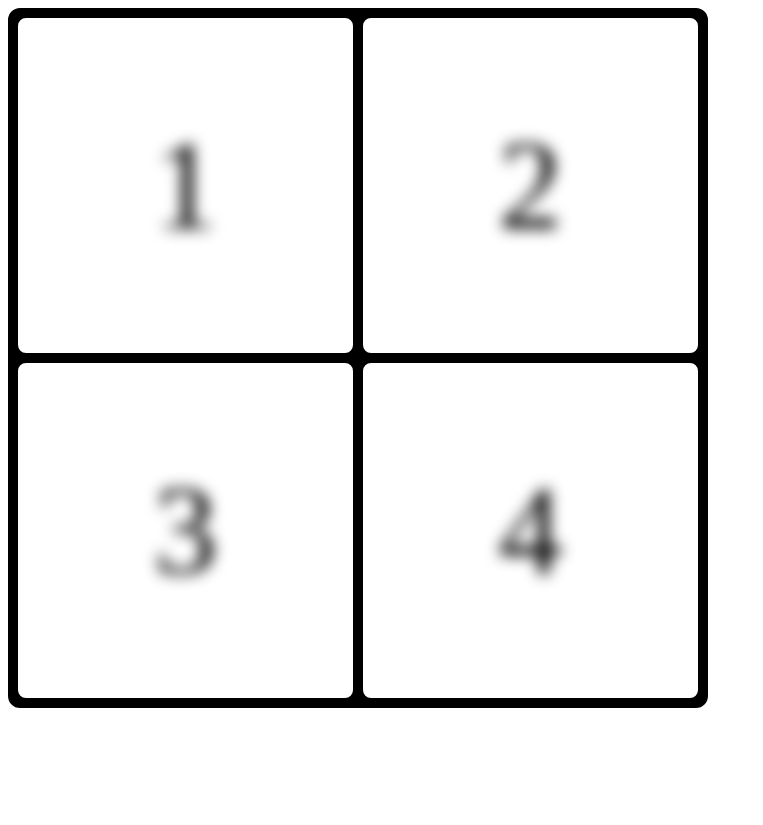
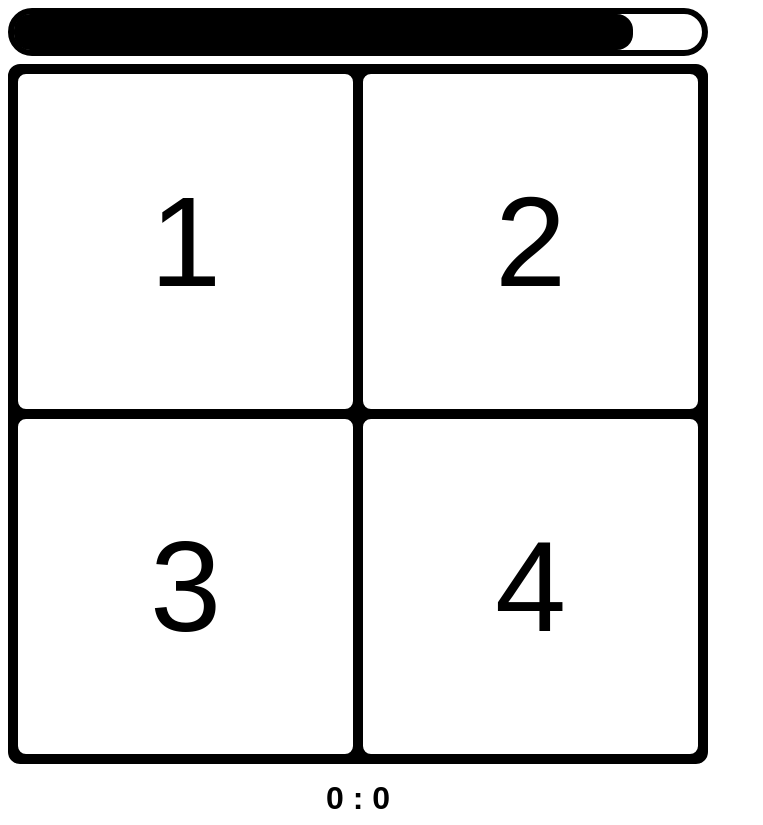
Before and after one commit to ethanjurman/memorize, a plain HTML site: page index.html in a window 1280 px wide. Both pictures are taken after a click on the button "MODE 1". Shown: the whole page, without its empty margins (0-763 px from the left). Before the commit the page ends 800 px from the top, so only its background shows below. Drawn offline with Linux system fonts and the light colour scheme.

Commit message:
done? just need polish

```diff
--- a/css/main.css
+++ b/css/main.css
@@ -1,3 +1,7 @@
+html * {
+  font-family: sans-serif;
+}
+
 table, td {
   border: 4px solid black;
   border-radius: 12px;
@@ -7,15 +11,22 @@ td {
   background: white;
   text-align: center;
   font-size: 128px;
-  color: rgba(0,0,0,0);
-  text-shadow: 0px 0px 15px black;
-  -webkit-transition: text-shadow 0.1s, background 0.1s; /* webkit */
-  transition: text-shadow 0.1s, background 0.1s;
+  cursor: pointer;
+  -webkit-transition: font-size 0.1s, background 0.1s; /* webkit */
+  transition: font-size 0.1s, background 0.1s;
+
+  /* prevent highlight */
+  -webkit-touch-callout: none;
+  -webkit-user-select: none;
+  -khtml-user-select: none;
+  -moz-user-select: none;
+  -ms-user-select: none;
+  user-select: none;
 }
 
 td:active {
   background: lightblue;
-  text-shadow: 0px 0px 0px black;
+  font-size: 150px;
 }
 
 table {
@@ -25,3 +36,49 @@ table {
   max-height: 700px;
   background: black;
 }
+
+button {
+  display: block;
+  margin: 1em auto;
+  font-size: 3em;
+  border: 0.2em solid black;
+  font-weight: bold;
+  border-radius: 2em;
+  padding: 0.5em;
+  background: lightgray;
+  color: gray;
+  cursor: pointer;
+  background: white;
+}
+
+button:hover {
+  color: black;
+}
+
+.timer {
+  width: 100%;
+  max-width: 700px;
+  height: 3em;
+  border: 6px solid black;
+  border-radius: 2em;
+  box-sizing: border-box;
+  margin-bottom: 0.5em;
+}
+
+.timer > span {
+  background: black;
+  height: 100%;
+  width: 100%;
+  display: block;
+  border-radius: 1em;
+}
+
+.score {
+  font-size: 2em;
+  text-align: center;
+  max-width: 700px;
+  width: 100%;
+  text-transform: uppercase;
+  font-weight: bold;
+  margin-top: 0.5em;
+}
--- a/index.html
+++ b/index.html
@@ -12,18 +12,35 @@
   </div>
 
   <div id='game-mode-1' style='display:none;'>
-    <table>
-      <tr><td>1</td><td>2</td></tr>
-      <tr><td>3</td><td>4</td></tr>
+    <div class='timer'><span class='time'></span></div>
+    <table onclick='clickValue(event, 1)'>
+      <tr><td data-value='1'>1</td><td data-value='2'>2</td></tr>
+      <tr><td data-value='3'>3</td><td data-value='4'>4</td></tr>
     </table>
+    <div class="score">0 : 0</div>
   </div>
 
   <div id='game-mode-2' style='display:none;'>
-    <table>
-      <tr><td>7</td><td>8</td><td>9</td></tr>
-      <tr><td>4</td><td>5</td><td>6</td></tr>
-      <tr><td>1</td><td>2</td><td>3</td></tr>
+    <div class='timer'><span class='time'></span></div>
+    <table onclick='clickValue(event, 2)'>
+      <tr><td data-value='7'>7</td><td data-value='8'>8</td><td data-value='9'>9</td></tr>
+      <tr><td data-value='4'>4</td><td data-value='5'>5</td><td data-value='6'>6</td></tr>
+      <tr><td data-value='1'>1</td><td data-value='2'>2</td><td data-value='3'>3</td></tr>
     </table>
+    <div class="score">0 : 0</div>
+  </div>
+
+  <div id='audio'>
+    <audio id="audio1" src="sound/Dtmf1.ogg"></audio>
+    <audio id="audio2" src="sound/Dtmf2.ogg"></audio>
+    <audio id="audio3" src="sound/Dtmf3.ogg"></audio>
+    <audio id="audio4" src="sound/Dtmf4.ogg"></audio>
+    <audio id="audio5" src="sound/Dtmf5.ogg"></audio>
+    <audio id="audio6" src="sound/Dtmf6.ogg"></audio>
+    <audio id="audio7" src="sound/Dtmf7.ogg"></audio>
+    <audio id="audio8" src="sound/Dtmf8.ogg"></audio>
+    <audio id="audio9" src="sound/Dtmf9.ogg"></audio>
+    <audio id="audioOver" src="sound/DtmfStar.ogg"></audio>
   </div>
 </body>
 </html>
--- a/js/game.js
+++ b/js/game.js
@@ -1,40 +1,96 @@
-var round = 30;
+var round = 3;
 var seed = '';
-var values = [];
+var values = -1;
+var gameover = false;
+var listen = false;
+var timer = 100;
+var gameType = 0;
+var score = 0;
 
-// getting 100 numbers that aren't 0, making that the seed
-while (seed.length < 100) { seed = seed + (Math.random()*10+'').split('.').join('')}
+var gametimer = setInterval(function(){
+  if (listen) {
+    timer--;
+    document.querySelectorAll('.time')[gameType - 1].style.width = timer + "%";
+    if (timer < 0){
+      gameover = true;
+      listen = false;
+    }
+  }
+  if (gameover){
+    document.getElementById('audioOver').play();
+    window.clearInterval(gametimer);
+  }
+},100);
 
 // starting the game
 var startGame = function(type){
+  gameType = type;
   document.getElementById('select-mode').style.display = 'none';
   var tableElement = document.getElementById('game-mode-'+type);
   tableElement.style.display = '';
 
-  selectElement(type, seed, 0)
-
+  while (seed.length < 100){
+    seed = seed + ((Math.random() * (type == 1 ? 3 : 8) + 1).toFixed());
+  }
+  console.log(seed)
+  startRound(type, 0)
 }
 
-var selectElement = function(type, values, index){
-  var time = 50000 / values.length;
+var startRound = function(type, index){
+  var time = 300;
   setTimeout(function(){
-    var ele = getTableElement(type, values[index]);
+    var ele = getTableElement(type, seed[index]);
     ele.style.background = 'lightblue';
-    ele.style.textShadow = '0px 0px 0px black';
+    ele.style.fontSize = '150px';
+    playAudio(seed[index]);
     setTimeout(function(){
-      var ele = getTableElement(type, values[index]);
+      var ele = getTableElement(type, seed[index]);
       ele.style.background = '';
-      ele.style.textShadow = '';
-      if (0 < round){
-        console.log(round--);
-        selectElement(type, values, ++index);
+      ele.style.fontSize = '';
+      if (index < round-1){
+        startRound(type, ++index);
+      } else {
+        listen = true;
       }
     }, time);
-  }, (time) * index);
+  }, time);
 }
 
 var getTableElement = function(type,number){
-  number = type == 1 ? Math.round(number / 3) : number;
-  number = type == 1 ? number : Number(number) + 3;
-  return document.getElementsByTagName('td')[number];
+  return document.querySelectorAll('td[data-value="' + number + '"]')[number > 4 ? 0 : type-1];
 }
+
+var clickValue = function(e, type){
+  var target = e.target || event.srcElement;
+  if (listen) {
+    timer = Math.min(100,timer + 5);
+    playAudio(target.getAttribute('data-value'));
+    if (seed[++values] != target.getAttribute('data-value')){
+      timer = -10;
+    }
+    console.log(values == round)
+    if (values == round-1){
+      round++;
+      values = -1;
+      listen = false;
+      score = score + timer;
+      document.querySelectorAll('.score')[gameType - 1].innerHTML = round - 3 + " : " + score;
+      setTimeout(function(){
+        startRound(type, 0);
+      },500);
+    }
+  }
+}
+
+var playAudio = function(value){
+  var audio = document.getElementById('audio' + value);
+  audio.play();
+  stopAudio(audio);
+}
+
+var stopAudio = function(audio){
+  setTimeout(function(){
+    audio.pause();
+    audio.currentTime = 0;
+  }, 300);
+}
```
Also changed, not shown: 10 other files.
